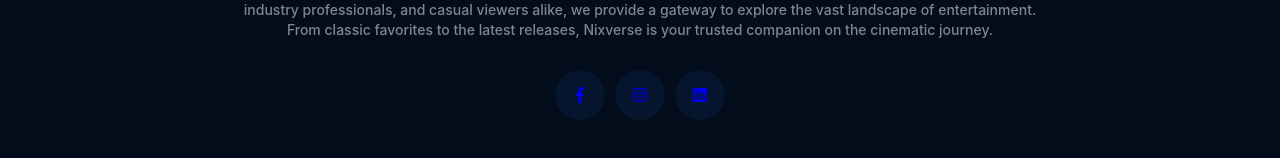
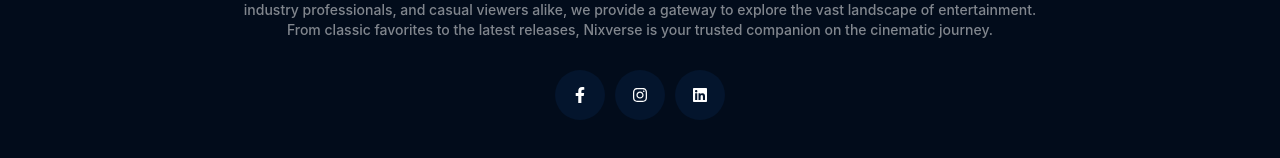
Before and after one commit to Ankit-Acharjee/nixverse, a React (Vite) app: page / in a window 1280 px wide. Shown: the part 1208-1366 px from the top of the page. Built offline with nearby package versions, Linux system fonts and the light colour scheme; no server answers.

Commit message:
social links fixed

```diff
--- a/src/components/footer/Footer.jsx
+++ b/src/components/footer/Footer.jsx
@@ -11,6 +11,11 @@ import ContentWrapper from "../contentWrapper/ContentWrapper";
 
 import "./style.scss";
 
+const openLink = ( url) => {
+
+  window.open(url, "_blank");
+};
+
 const Footer = () => {
   return (
     <footer className="footer">
@@ -23,30 +28,33 @@ const Footer = () => {
           <li className="menuItem">FAQ</li>
         </ul>
         <div className="infoText">
-                Discover the world of cinema with Nixverse, your premier source for comprehensive film and television information. Immerse yourself in a universe of credits, reviews, ratings, and behind-the-scenes insights. Uniting movie enthusiasts, industry professionals, and casual viewers alike, we provide a gateway to explore the vast landscape of entertainment. From classic favorites to the latest releases, Nixverse is your trusted companion on the cinematic journey.
+          Discover the world of cinema with Nixverse, your premier source for
+          comprehensive film and television information. Immerse yourself in a
+          universe of credits, reviews, ratings, and behind-the-scenes insights.
+          Uniting movie enthusiasts, industry professionals, and casual viewers
+          alike, we provide a gateway to explore the vast landscape of
+          entertainment. From classic favorites to the latest releases, Nixverse
+          is your trusted companion on the cinematic journey.
         </div>
         <div className="socialIcons">
-                    <a href="https://www.facebook.com/ankit.acharjee.56/">
-                        <span className="icon">
+          <span
+            className="icon"
+            onClick={()=> openLink('https://www.facebook.com/ankit.acharjee.56/')}
+          >
             <FaFacebookF />
-
           </span>
-                    </a>
-                    <a href="https://www.instagram.com/_._anonym__ous/">
-                        <span className="icon">
-
+          <span
+            className="icon"
+            onClick={()=> openLink('https://www.instagram.com/ankit_acharjee__/')}
+          >
             <FaInstagram />
           </span>
-                    </a>
-                    {/* <span className="icon">
-                        <FaTwitter />
-                    </span> */}
-                    <a href="https://www.linkedin.com/in/ankit-acharjee-930478156/">
-                        <span className="icon">
+          <span
+            className="icon"
+            onClick={()=> openLink('https://www.linkedin.com/in/ankit-acharjee-930478156/')}
+          >
             <FaLinkedin />
-
           </span>
-                    </a>
         </div>
       </ContentWrapper>
     </footer>
```
Lines whose indentation alone changed are shown as unchanged.
